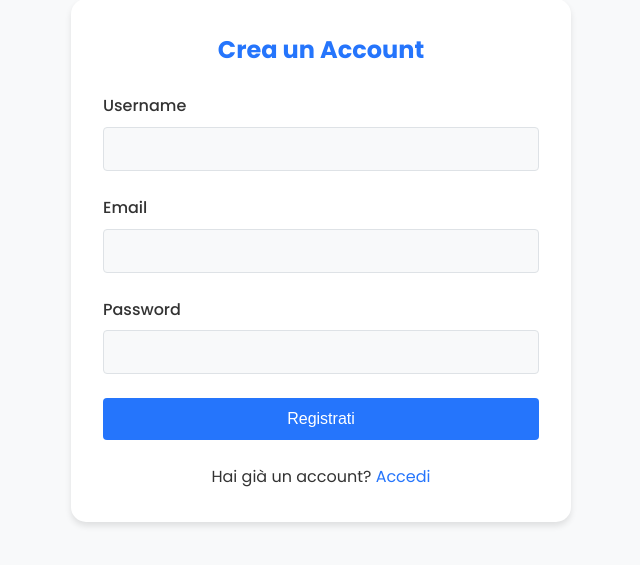
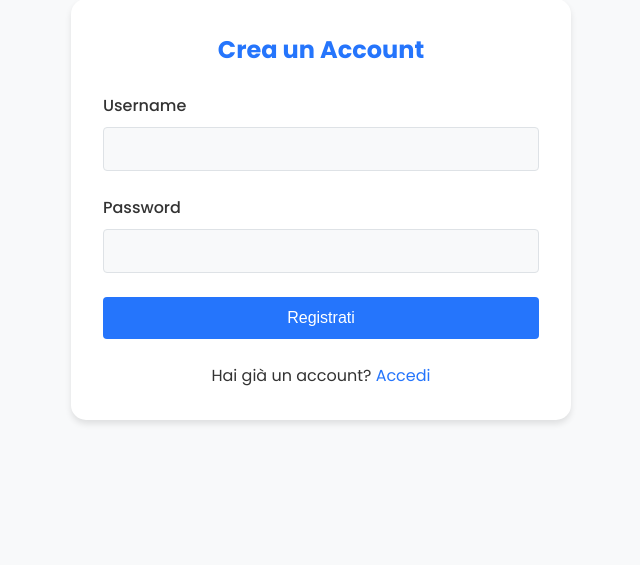
Before and after one commit to chricracra/RegistroVoti, a Flask app: page /register in a window 1280 px wide. Shown: the part 159-724 px from the top of the page, without its empty margins (319-959 px from the left). Run offline with Flask 3, Linux system fonts and the light colour scheme; some libraries are stand-ins or nearby versions.

Commit message:
Update register.html

```diff
--- a/templates/register.html
+++ b/templates/register.html
@@ -6,10 +6,6 @@
         <div class="form-group">
             <label for="username">Username</label>
             <input type="text" id="username" name="username" required>
-        </div>
-        <div class="form-group">
-            <label for="email">Email</label>
-            <input type="email" id="email" name="email" required>
         </div>
         <div class="form-group">
             <label for="password">Password</label>
```
